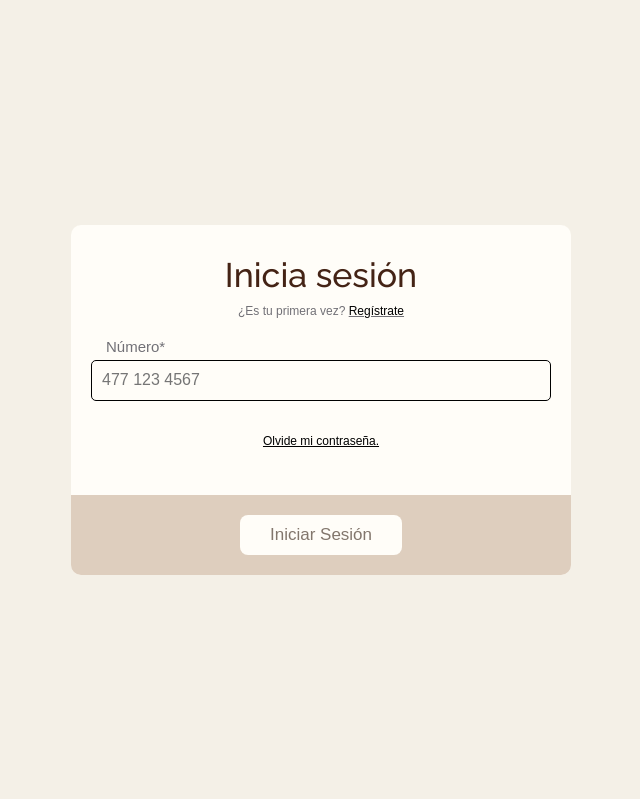
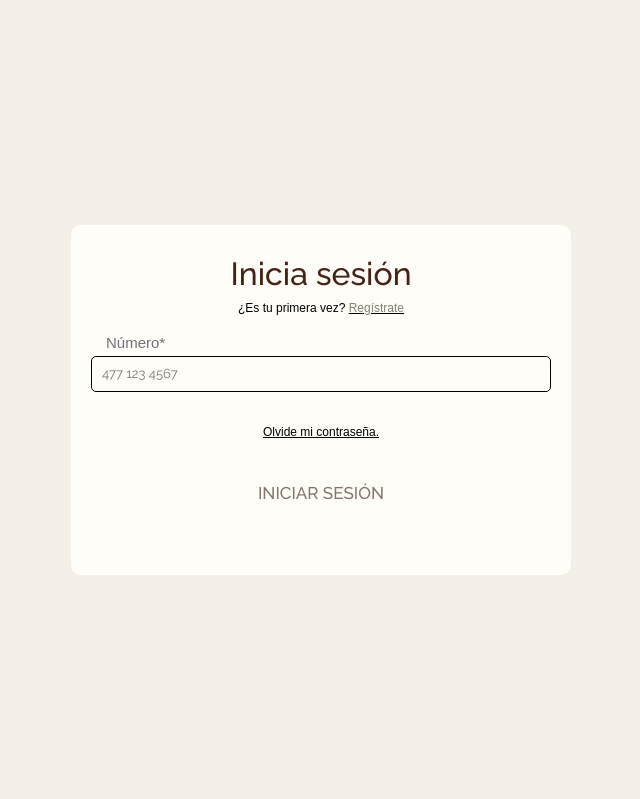
Before and after one commit to nexxu-mx/satya, a PHP site: page /login.php in a window 1280 px wide. Shown: the part 50-849 px from the top of the page, without its empty margins (319-959 px from the left). Run offline with PHP 8.4, Linux system fonts and the light colour scheme.

Commit message:
cambios en login.php

```diff
--- /dev/null
+++ b/assets/css/login.css
@@ -0,0 +1,107 @@
+:root {
+
+    /**
+   * coloress
+   */
+
+    --white: #ffffff;
+    --black: hsl(0, 0%, 0%);
+    --light-brown: #986C5D;
+    --light-browm-2: #AA9480;
+    --light-brown-3: #BFA187;
+    --maria-color: #f5f5f5;
+    --katya-cons-color: #BEA392;
+    --gali-color: #A2AB96;
+    --regina-ivanna-color: #A16A5B;
+    --danyfer-karina-color: #F6ECE5;
+    --beto-color: #717076;
+
+    --c1: #C7b19e;
+    --c2: #d8b593;
+    --c3: #edd9c5;
+    --c4: #f3e6d7;
+    --c5: #f4f0e7;
+    --c6: #838170;
+    --c7: #a77867;
+    --c8: #442315;
+    --c9: #3f3d32;
+    --background: rgb(244, 240, 231);
+
+    /**
+   * tipografia
+   */
+
+    --ff-Avenir: "Avenir", sans-serif;
+    --ff-Raleway: "Raleway", sans-serif;
+
+    --headline-lg: 5rem;
+    --headline-md: 3rem;
+    --headline-sm: 2rem;
+    --title-lg: 1.8rem;
+    --title-md: 1.5rem;
+    --title-sm: 1.4rem;
+
+    --fw-500: 500;
+    --fw-700: 700;
+
+
+
+    --section-padding: 120px;
+
+
+
+    --shadow-1: 0px 2px 20px hsla(209, 36%, 72%, 0.2);
+    --shadow-2: 0 4px 16px hsla(0, 0%, 0%, 0.06);
+
+
+
+    --radius-circle: 50%;
+    --radius-12: 12px;
+    --radius-6: 6px;
+    --radius-4: 4px;
+
+    /**
+   * transition
+   */
+
+    --transition-1: 0.25s ease;
+    --transition-2: 0.5s ease;
+    --transition-3: 1s ease;
+    --cubic-in: cubic-bezier(0.51, 0.03, 0.64, 0.28);
+    --cubic-out: cubic-bezier(0.05, 0.83, 0.52, 0.97);
+
+}
+
+.login-form>h2 {
+    color: var(--c8);
+    font-size: 32px;
+}
+
+.registro-mensaje {
+    color: var(--black);
+}
+
+.registro-mensaje>span>button {
+    color: var(--c6);
+}
+
+form input {
+    font-size: 13px;
+    font-family: var(--ff-Raleway);
+}
+
+.login-submit-btn-container {
+    background-color: var(--c4);
+    width: 100%;
+}
+
+@media (min-width: 300px) and (max-width: 399px) {
+    .login-form label {
+        font-size: 13px;
+    }
+
+    .olv-contra {
+        font-size: 9px;
+        color: var(--c6);
+    }
+}
--- a/login.php
+++ b/login.php
@@ -23,6 +23,7 @@ if (empty($_SESSION['idUser']) || empty($_SESSION['nombre'])) {
     <link href="https://fonts.googleapis.com/css2?family=Oswald:wght@500;700&family=Rubik:wght@400;500;700&display=swap"
         rel="stylesheet">
     <link rel="stylesheet" href="./assets/css/style.css?v=<?php echo time(); ?>">
+    <link rel="stylesheet" href="./assets/css/login.css?v=<?php echo time(); ?>">
     <?php include 'head.php'; ?>
     <style>
         .btn-code {
@@ -59,10 +60,8 @@ if (empty($_SESSION['idUser']) || empty($_SESSION['nombre'])) {
                         </div>
 
                         <button type="button" class="olv-contra" onclick="openCo()">Olvide mi contraseña.</button>
-                        <div class="div-footer-session">
-                            <input class="login-submit-btn" type="submit" id="log" value="Iniciar Sesión">
-                        </div>
 
+                        <input class="login-submit-btn" type="submit" id="log" value="INICIAR SESIÓN">
                     </form>
                 </div>
                 <div class="container" id="registro" style="margin-block: 20px; display: none">
```
